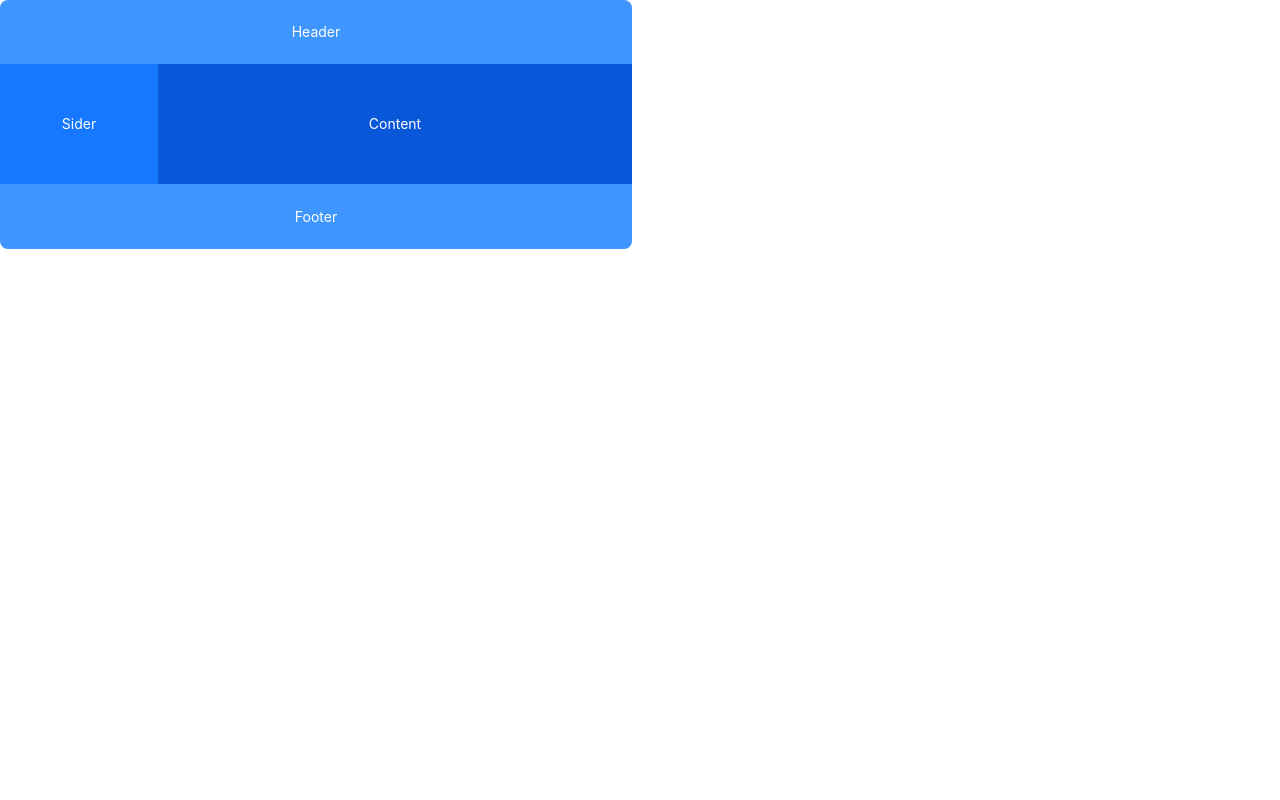
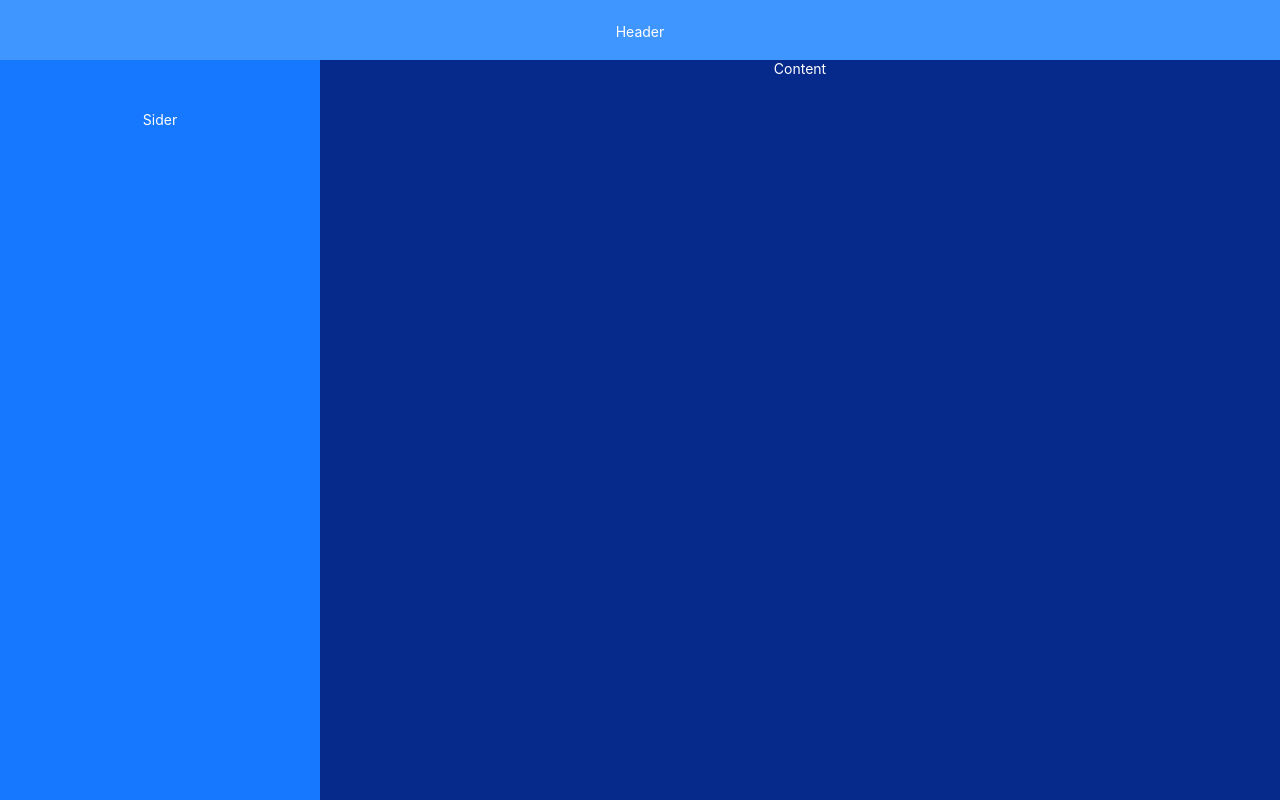
Before and after one commit to Odiosus/react-crypto-app, a React (Vite) app: page / in a window 1280 px wide. Built offline with nearby package versions, Linux system fonts and the light colour scheme.

Commit message:
первичная разметка, стилизация

```diff
--- a/src/App.jsx
+++ b/src/App.jsx
@@ -1,20 +1,19 @@
-import { Flex, Layout } from 'antd';
+import { Layout } from 'antd';
 
-const {Header, Footer, Sider, Content} = Layout;
+
 const headerStyle = {
   textAlign:'center',
   color:'#fff',
-  height:64,
+  height:60,
   paddingInline:48,
   lineHeight:'64px',
   backgroundColor:'#4096ff',
 };
 const contentStyle = {
   textAlign:'center',
-  minHeight:120,
-  lineHeight:'120px',
+  minHeight:'calc(100vh - 60px)',
   color:'#fff',
-  backgroundColor:'#0958d9',
+  backgroundColor:'#062a8c',
 };
 const siderStyle = {
   textAlign:'center',
@@ -22,31 +21,25 @@
   color:'#fff',
   backgroundColor:'#1677ff',
 };
-const footerStyle = {
+/*const footerStyle = {
   textAlign:'center',
   color:'#fff',
   backgroundColor:'#4096ff',
-};
-const layoutStyle = {
-  borderRadius:8,
-  overflow:'hidden',
-  width:'calc(50% - 8px)',
-  maxWidth:'calc(50% - 8px)',
-};
+};*/
 
 
 export default function App() {
   return (
-    <Layout style = {layoutStyle}>
-      <Header style = {headerStyle}>Header</Header>
+    <Layout>
+      <Layout.Header style = {headerStyle}>Header</Layout.Header>
       <Layout>
-        <Sider width = "25%"
+        <Layout.Sider width = "25%"
           style = {siderStyle}>
           Sider
-        </Sider>
-        <Content style = {contentStyle}>Content</Content>
+        </Layout.Sider>
+        <Layout.Content style = {contentStyle}>Content</Layout.Content>
       </Layout>
-      <Footer style = {footerStyle}>Footer</Footer>
+      {/*<Layout.Footer style = {footerStyle}>Footer</Layout.Footer>*/}
     </Layout>
   )
 }
```
